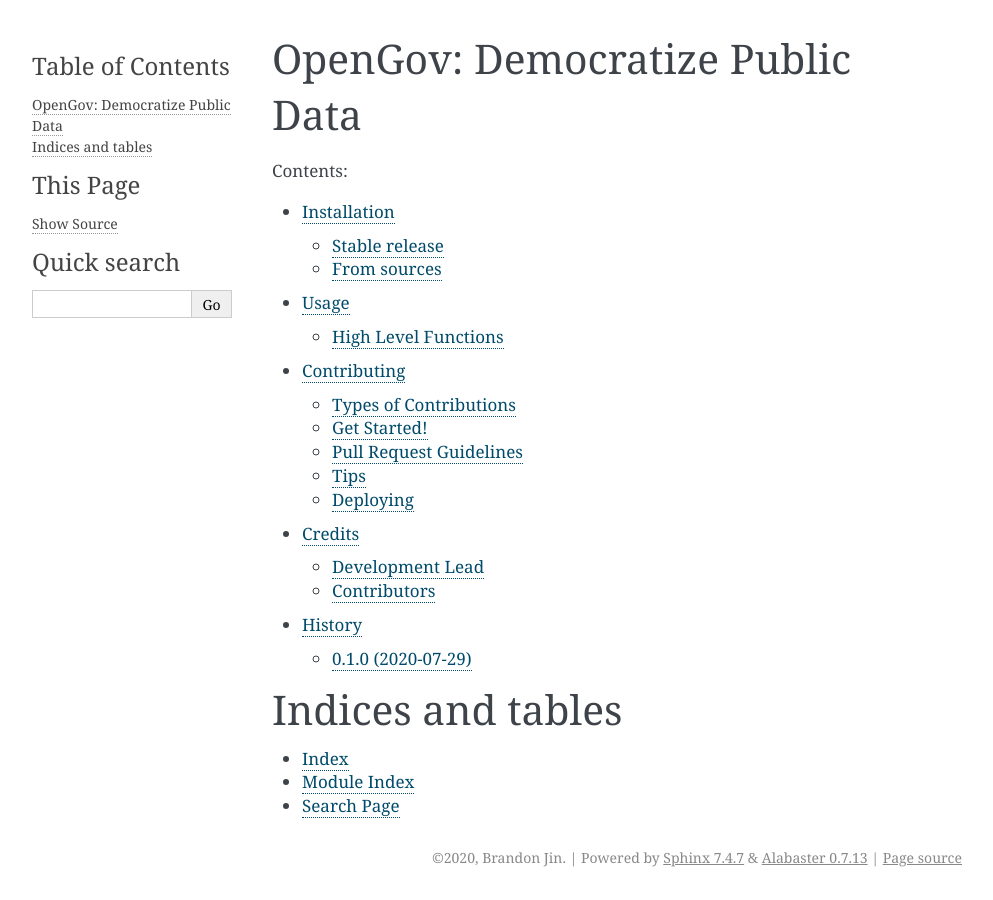
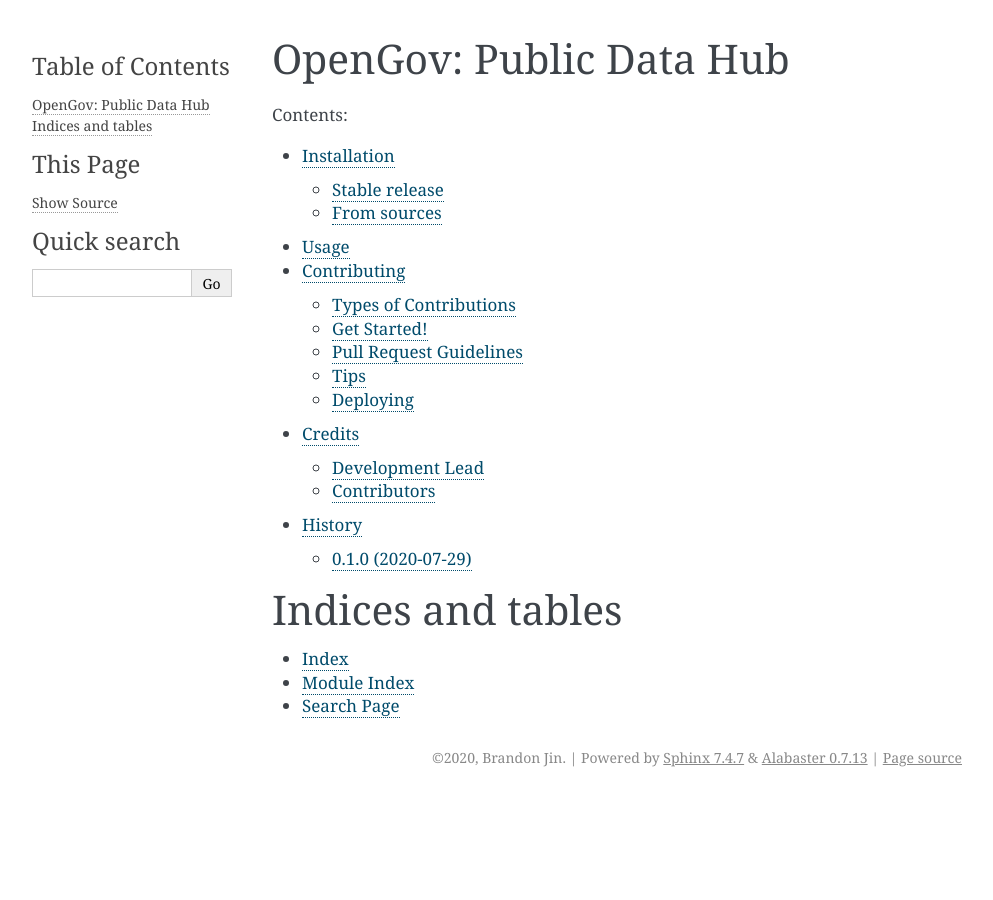
Before and after one commit to greatcr7/OpenGov, a Sphinx documentation site: the page built from docs/index.rst, in a window 1280 px wide. Shown: the whole page, without its empty margins (148-1141 px from the left). Built offline with Sphinx 7.4.7, drawn with Linux system fonts in a browser that asks for light colours; pages that are not in the unit, such as notebooks, are missing from menus.

Commit message:
Documentation

```diff
--- a/docs/index.rst
+++ b/docs/index.rst
@@ -1,4 +1,4 @@
-OpenGov: Democratize Public Data
+OpenGov: Public Data Hub
 ======================================
 
 .. toctree::
--- a/docs/usage.rst
+++ b/docs/usage.rst
@@ -10,8 +10,6 @@
 
     import opengov as og
 
-
-High Level Functions
-====================
+To get an overview what data sets are available::
 
     from og import list_agencies
```
